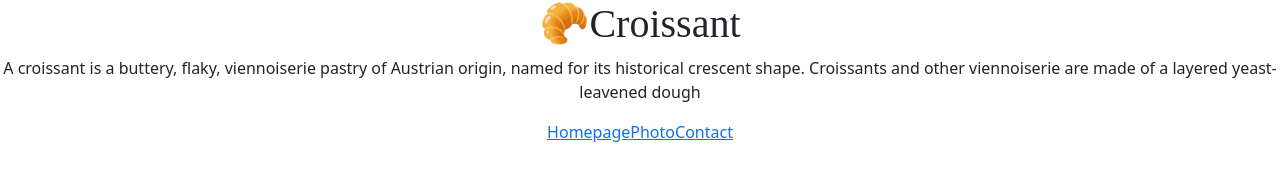
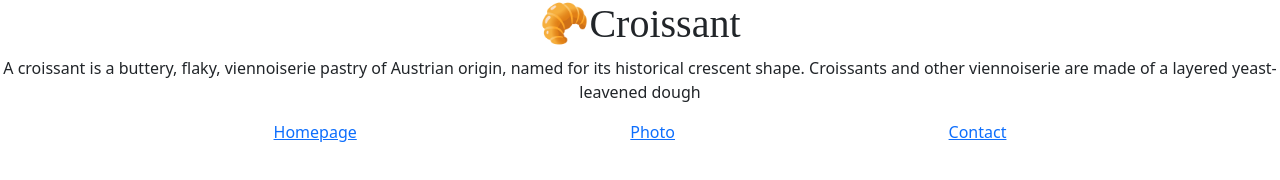
Before and after one commit to LesegoPT/Page-Hosting, a plain HTML site: page index.html in a window 1280 px wide. Drawn offline with nearby package versions, Linux system fonts and the light colour scheme.

Commit message:
HTML changes

```diff
--- a/index.html
+++ b/index.html
@@ -19,12 +19,12 @@
       named for its historical crescent shape. Croissants and other viennoiserie
       are made of a layered yeast-leavened dough
     </p>
-    <div class="d-flex justify-content-center">
-      <span><a href="/index.html">Homepage</a></span>
+    <div class="d-flex justify-content-evenly">
+      <div><a href="/index.html">Homepage</a></div>
 
-      <span><a href="/images/photo.html">Photo</a></span>
+      <div><a href="/images/photo.html">Photo</a></div>
 
-      <span><a href="/contact.html">Contact</a></span>
+      <div><a href="/contact.html">Contact</a></div>
     </div>
   </body>
 </html>
```
